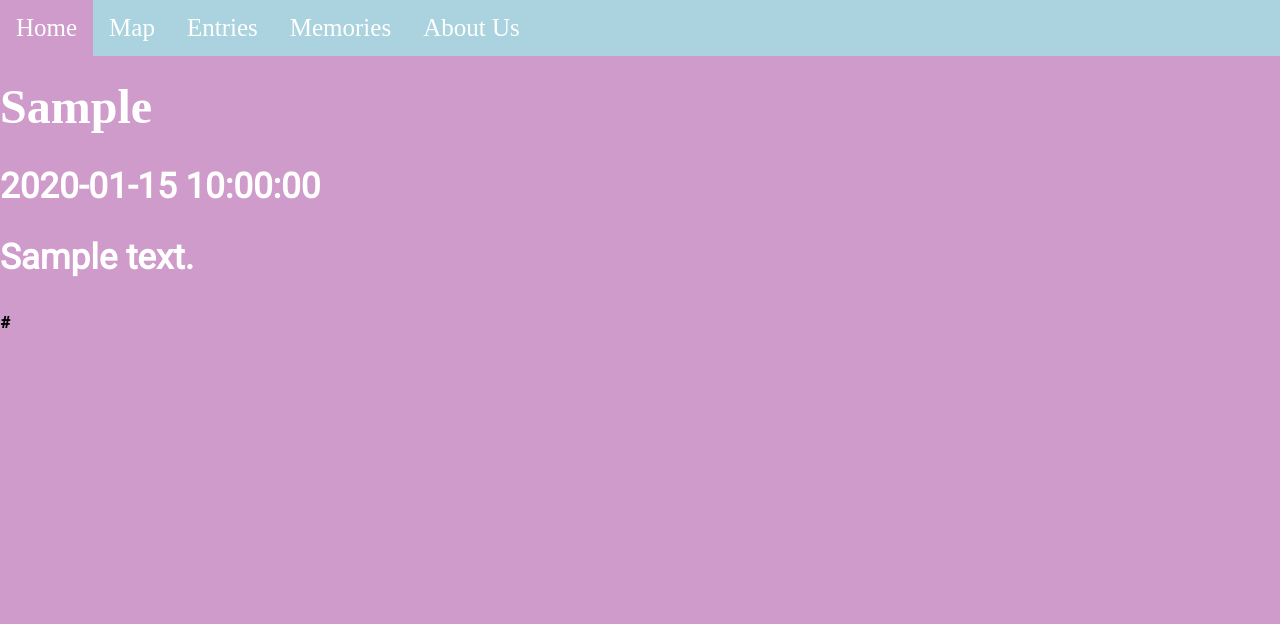
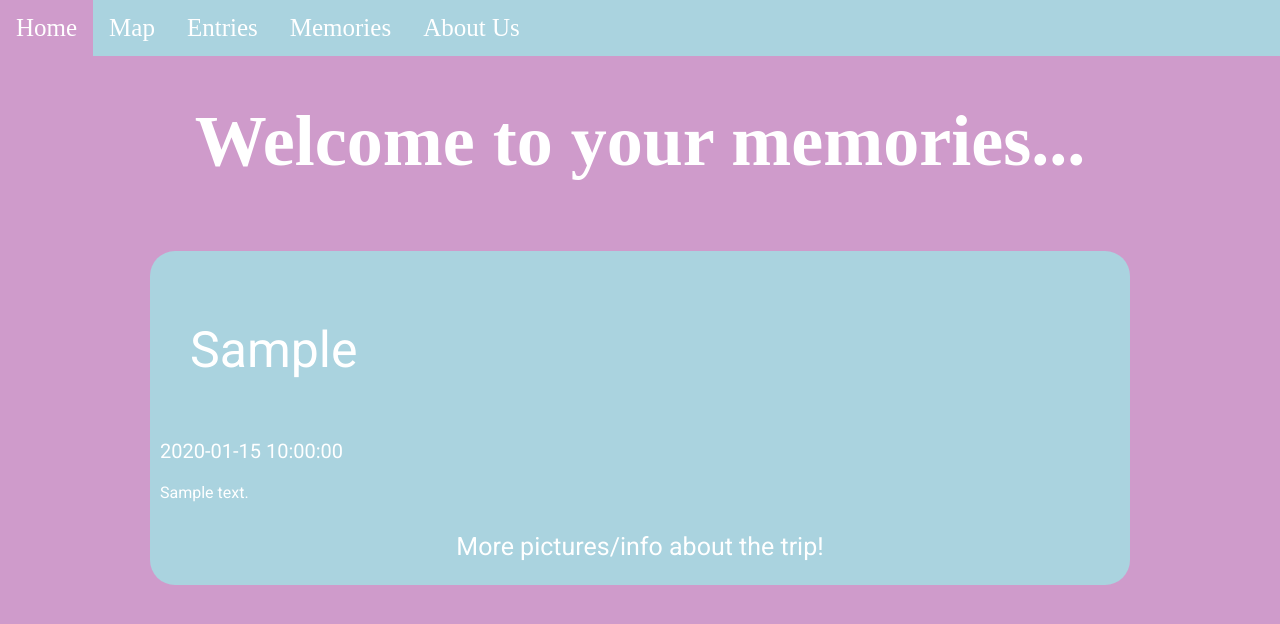
Before and after one commit to Froggerson/PinMaps, a Python web app: template templates/memories.html in a window 1280 px wide. Shown: the top 624 px of the page. Run offline with Jinja, Linux system fonts and the light colour scheme; the template is opened without the code that fills it: most values are stand-ins (such as "Sample title", 1, 10 or a date in 2020); some web fonts are replaced.

Commit message:
Added css to memories css

```diff
--- a/styles/memories.css
+++ b/styles/memories.css
@@ -0,0 +1,36 @@
+.memories{
+  list-style-type: none;
+  width:100%;
+  display: flex;
+  flex-direction: column;
+  align-items: center;
+
+}
+h1{
+  margin-top: 100px;
+  left:45%;
+  font-size: 72px;
+  text-align: center;
+  color: white;
+}
+.memory{
+  background-color: #AAD3DF;
+  border-radius: 25px;
+  width:75%;
+  margin:20px;
+  color:white;
+  padding:10px;
+}
+.location{
+  padding: 10px  0px 10px 30px;
+  font-size: 50px;
+}
+.date{
+  font-size:20px;
+}
+.entry{
+
+}
+.link{
+
+}
--- a/styles/shared.css
+++ b/styles/shared.css
@@ -64,7 +64,7 @@ body {
   color:white;
 }
 .container{
-  animation: fadeIn 1.5s .5s;
+  animation: fadeIn 1.5s;
   position: absolute;
   top: 50%;
   transition: translate(-50% -50%);
--- a/templates/memories.html
+++ b/templates/memories.html
@@ -4,7 +4,7 @@
     <meta charset="utf-8">
     <title>Memories</title>
     <link rel="stylesheet" href="styles/shared.css">
-    <link rel="stylesheet" href="styles/main.css">
+    <link rel="stylesheet" href="styles/memories.css">
   </head>
   <body>
     <ul class="navigation">
@@ -14,12 +14,15 @@
       <li><a href="/memories">Memories</a></li>
       <li><a href="/aboutus">About Us</a></li>
     </ul>
-    <li>
+    <h1>Welcome to your memories...</h1>
+    <li class="memories">
     {% for entry in journal_display %}
-      <h1>{{entry.entry_location}} </h1>
-      <h2>{{entry.entry_date}} </h2>
-      <h3>{{entry.entry_details}} </h3>
-      <h4>{{entry.entry_links}} </h4>
+      <div class="memory">
+        <p class="location">{{entry.entry_location}} </p>
+        <p class="date">{{entry.entry_date}} </p>
+        <p class="entry">{{entry.entry_details}} </p>
+        <a class="link"href={{entry.entry_links}}>More pictures/info about the trip!</a>
+    </div>
     {% endfor %}
   </li>
   </body>
```
